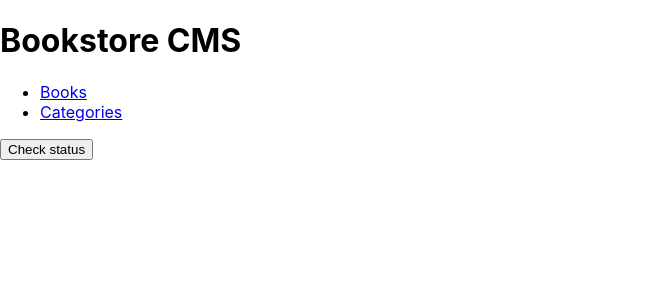
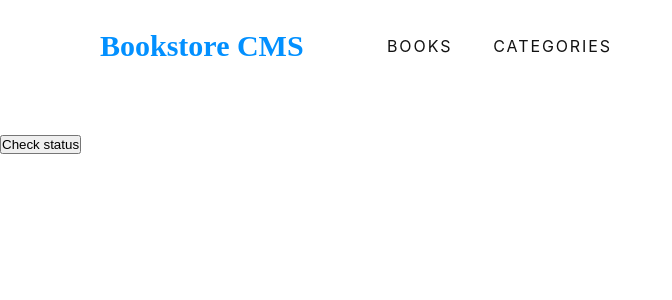
Before and after one commit to tylher/bookstore-react, a React (Create React App) app: page /Categories in a window 1280 px wide. Shown: the top 300 px of the page, without its empty margins (0-672 px from the left). Built offline with nearby package versions, Linux system fonts and the light colour scheme; no server answers.

Commit message:
Add style files to project

```diff
--- a/src/components/Book.js
+++ b/src/components/Book.js
@@ -3,26 +3,55 @@ import { useDispatch } from 'react-redux';
 import { removeBookAPI } from '../redux/books/books';
 
 const Book = (props) => {
-  const { title, author, id } = props;
+  const {
+    title, author, id, category,
+  } = props;
   const dispatch = useDispatch();
   const handleClick = () => {
     dispatch(removeBookAPI(id));
   };
 
+  const randomNum = Math.floor(Math.random() * 101);
+
+  const progressBar = {
+    backgroundImage: `conic-gradient( #307bbe , #379cf6 ${randomNum}%, white ${randomNum}% )`,
+  };
+
   return (
-    <>
-      <h2>{title}</h2>
-      <p>{author}</p>
-      <button type="button" onClick={handleClick}>
-        Remove
-      </button>
-    </>
+    <div className="card">
+      <div className="book-details">
+        <span>{category}</span>
+        <h2>{title}</h2>
+        <p>{author}</p>
+        <div className="btn-group">
+          <button type="button">Comments</button>
+          <button type="button" onClick={handleClick}>
+            Remove
+          </button>
+          <button type="button">Edit</button>
+        </div>
+      </div>
+
+      <div className="completed">
+        <div className="outer-circle" style={progressBar}>
+          <div className="inner-circle" />
+        </div>
+        <div className="completed-text">
+          <h2 className="percentage">
+            {randomNum}
+            %
+          </h2>
+          <span>completed</span>
+        </div>
+      </div>
+    </div>
   );
 };
 
 Book.propTypes = {
   title: PropTypes.string.isRequired,
   author: PropTypes.string.isRequired,
+  category: PropTypes.string.isRequired,
   id: PropTypes.string.isRequired,
 };
 export default Book;
--- /dev/null
+++ b/src/components/Books.css
@@ -0,0 +1,37 @@
+* {
+  padding: 0;
+  margin: 0;
+  box-sizing: border-box;
+}
+
+.card {
+  display: flex;
+  padding: 0 1.688rem;
+  align-items: center;
+}
+
+.book-details {
+  width: 40%;
+}
+
+.book {
+  width: 4.25rem;
+  height: 4.25rem;
+  position: relative;
+}
+
+.outer-circle {
+  width: 4.25rem;
+  height: 4.25rem;
+  border-radius: 50%;
+  display: flex;
+  justify-content: center;
+  align-items: center;
+}
+
+.inner-circle {
+  width: 80%;
+  height: 80%;
+  border-radius: 50%;
+  background-color: white;
+}
--- a/src/components/Books.js
+++ b/src/components/Books.js
@@ -1,16 +1,19 @@
 import { useSelector } from 'react-redux';
 import Book from './Book';
 import InputBook from './InputBook';
+import './Books.css';
 
 const Books = () => {
   const bookList = useSelector((state) => state.books);
   return (
     <>
       {bookList.map((book) => {
-        const { id, author, title } = book;
+        const {
+          id, author, title, category,
+        } = book;
         return (
           <div key={id}>
-            <Book author={author} title={title} id={id} />
+            <Book author={author} title={title} id={id} category={category} />
           </div>
         );
       })}
--- /dev/null
+++ b/src/components/Header.css
@@ -0,0 +1,43 @@
+*{
+    box-sizing: border-box;
+    margin: 0;
+    padding: 0;
+}
+
+li{
+    list-style: none;
+}
+
+.header{
+  height: 5.938rem;
+  margin: 0 0 2.375rem;
+  padding: 1.438rem 6.188rem 1.688rem 6.25rem;
+  background-color: var(--white);
+  display: flex;
+  align-items: center;
+}
+
+.Bookstore-CMS {
+  width: 15rem;
+  height: 2.313rem;
+  margin: 0.375rem 2.938rem 0.125rem 0;
+  font-family: Montserrat;
+  font-size: 1.875rem;
+  font-weight: bold;
+  font-stretch: normal;
+  font-style: normal;
+  line-height: normal;
+  letter-spacing: normal;
+  color: #0290ff;
+}
+
+nav>ul{
+    display: flex;
+    gap: 2.563rem;
+}
+
+.nav-link{
+    color: #121212;
+    text-decoration: none;
+    letter-spacing: 1.9px;
+}
--- a/src/components/Header.js
+++ b/src/components/Header.js
@@ -1,22 +1,23 @@
 import { Link } from 'react-router-dom';
+import './Header.css';
 
 const Header = () => {
   const links = [
     {
       id: 1,
-      name: 'Books',
+      name: 'BOOKS',
       path: '/',
     },
-    { id: 2, name: 'Categories', path: '/Categories' },
+    { id: 2, name: 'CATEGORIES', path: '/Categories' },
   ];
   return (
-    <header>
-      <h1>Bookstore CMS</h1>
+    <header className="header">
+      <h1 className="Bookstore-CMS">Bookstore CMS</h1>
       <nav>
         <ul>
           {links.map((link) => (
             <li key={link.id}>
-              <Link to={link.path}>{link.name}</Link>
+              <Link className="nav-link" to={link.path}>{link.name}</Link>
             </li>
           ))}
         </ul>
```
